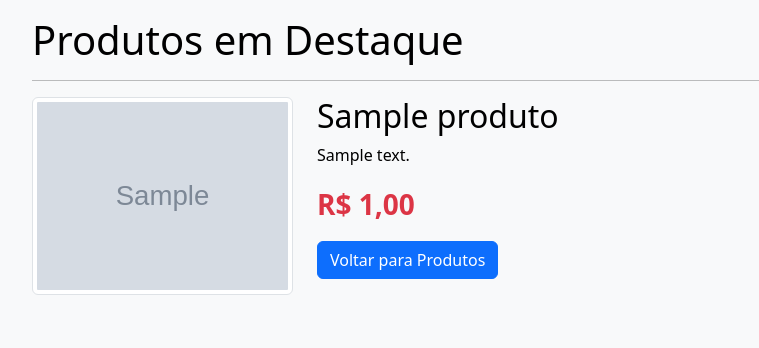
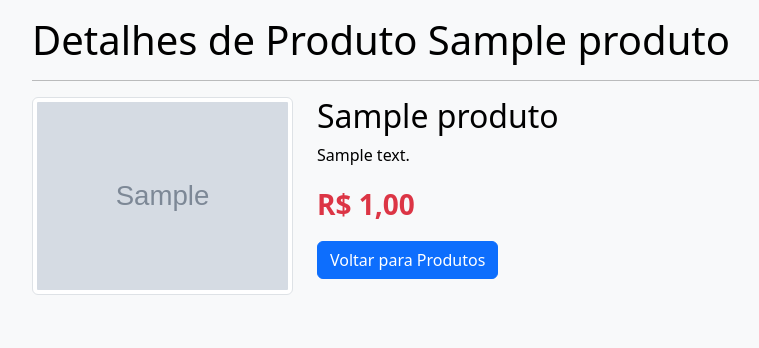
Before and after one commit to lcsouza2/PW20251_LojaVirtual, a FastAPI app: page /produtos/1 in a window 1280 px wide. Shown: the part 72-420 px from the top of the page, without its empty margins (50-809 px from the left). Run offline with FastAPI, Linux system fonts and the light colour scheme; tables that the repository leaves empty hold one stand-in row (values such as "Sample post"); grey boxes marked "Sample" are stand-in pictures.

Commit message:
Modificação para deixar o titulo da pagina dinamico

```diff
--- a/templates/base.html
+++ b/templates/base.html
@@ -48,7 +48,9 @@
         </nav>
     </header>
     <main class="container my-3">
-        <h1 class="display-6">Produtos em Destaque</h1>
+        <h1 class="display-6">
+            {{ titulo_pagina|safe if titulo_pagina else "Título Indefinido" }}
+        </h1>
         <hr>
         {% block conteudo %}
         {% endblock %}
--- a/templates/produto.html
+++ b/templates/produto.html
@@ -1,4 +1,5 @@
 {% extends "base.html" %}
+{% set titulo_pagina = "Detalhes de Produto <b>" + produto.nome + "</b>"%}
 {% block conteudo %}
 <div class="row">
     <div class="col-md-3 mb-3">
```
